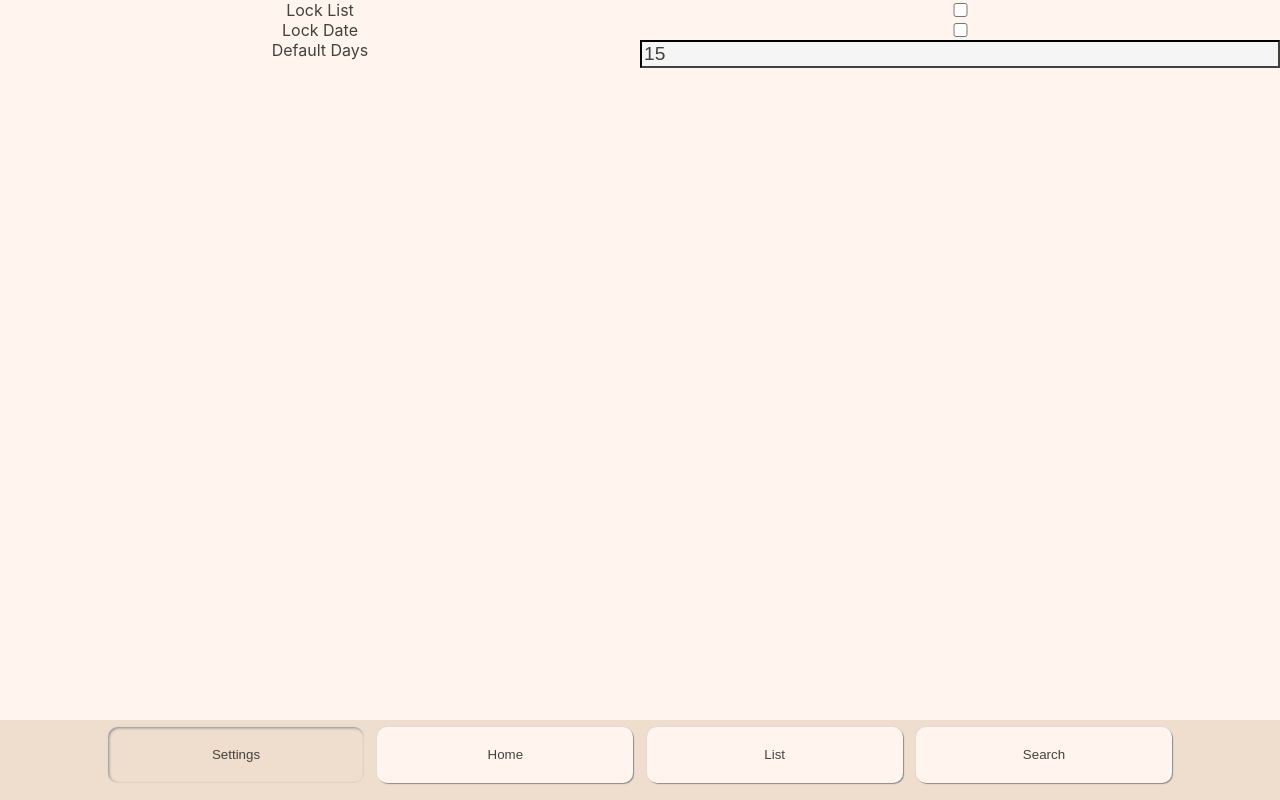
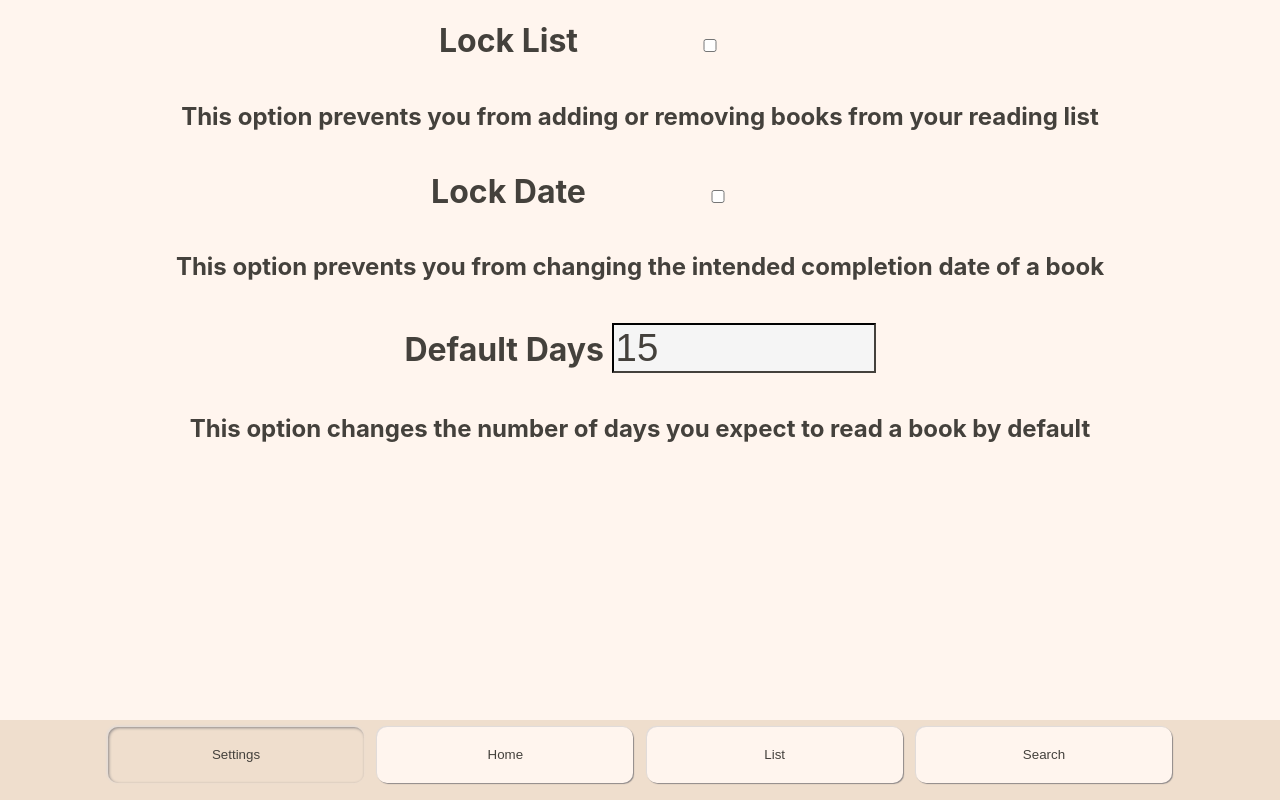
Before and after one commit to deadbelly/tashtego, a React (Create React App) app: page /settings in a window 1280 px wide. Built offline with nearby package versions, Linux system fonts and the light colour scheme.

Commit message:
Add explanations to settings options

```diff
--- a/src/Components/Settings/Settings.css
+++ b/src/Components/Settings/Settings.css
@@ -1,4 +1,8 @@
 .settings {
   display: grid;
-  grid-template-columns: 1fr 1fr;
+  grid-template-columns: 1fr;
 }
+
+.setting-input {
+  width: 20%;
+}
--- a/src/Components/Settings/Settings.js
+++ b/src/Components/Settings/Settings.js
@@ -15,27 +15,42 @@ export const Settings = ({ settings, setSettings }) => {
 
   return (
     <div className='settings'>
+      <h1>
         <label htmlFor='lockList'>Lock List</label>
         <input
+          className='setting-input'
           name='lockList'
           type='checkbox'
           checked={settings.lockList}
           onChange={updateSettings}
         />
+      </h1>
+      <h2>This option prevents you from adding or removing books
+      from your reading list</h2>
+      <h1>
         <label htmlFor='lockDate'>Lock Date</label>
         <input
+          className='setting-input'
           name='lockDate'
           type='checkbox'
           checked={settings.lockDate}
           onChange={updateSettings}
         />
-      <label htmlFor='defaultDays'>Default Days</label>
+      </h1>
+      <h2>This option prevents you from changing
+      the intended completion date of a book</h2>
+      <h1>
+        <label htmlFor='defaultDays'>Default Days </label>
         <input
+          className='setting-input'
           name='defaultDays'
           type='number'
           value={settings.defaultDays}
           onChange={updateSettings}
         />
+      </h1>
+      <h2>This option changes the number of days you expect
+      to read a book by default</h2>
     </div>
   )
 }
```
Also changed, not shown: src/Components/ActiveBook/ActiveBook.js (line endings or trailing spaces). Lines whose indentation alone changed are shown as unchanged.
